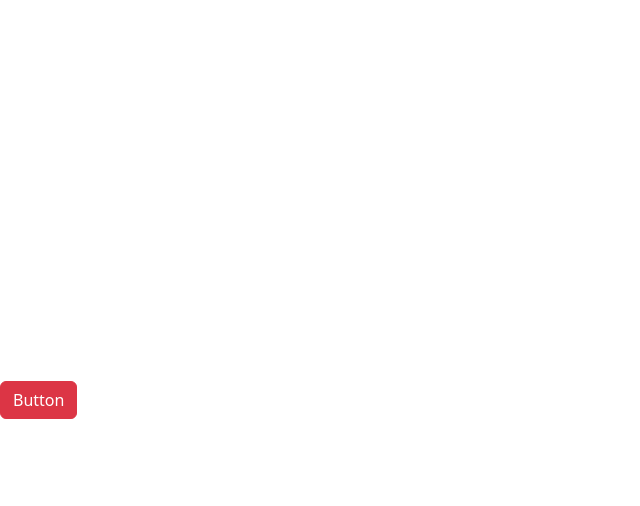
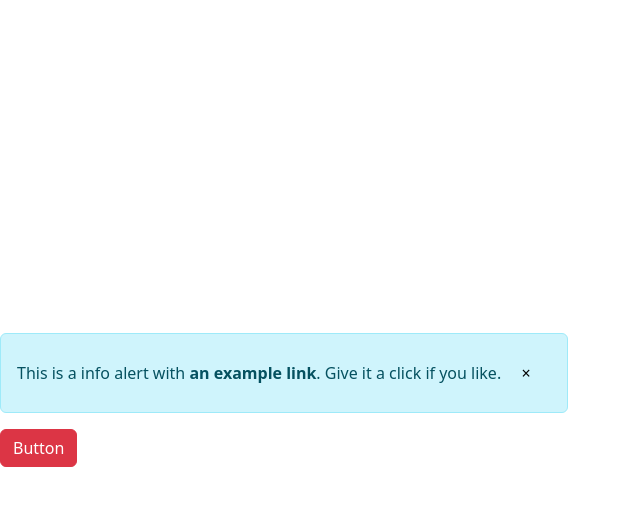
Before and after one commit to C0SMlC/React-18, a React (Vite) app: page / in a window 1280 px wide. Both pictures are taken after a click on the button "Button". Shown: the top 506 px of the page, without its empty margins (0-640 px from the left). Built offline with nearby package versions, Linux system fonts and the light colour scheme.

Commit message:
Exercise-II

```diff
--- a/src/App.tsx
+++ b/src/App.tsx
@@ -59,22 +59,31 @@
 
 // export default App;
 
-import React from 'react';
-// Import Bootstrap CSS
+import React, { useState } from 'react';
+import DismissibleAlert from './dismissibleAlert';
+// import BtnClose from './btnClose';
+import Button from './button';
+
+// // Import Bootstrap CSS
 import 'bootstrap/dist/css/bootstrap.min.css';
-
-// Import Bootstrap JS
 import 'bootstrap/dist/js/bootstrap.min.js';
 
-import Button from './button';
-function App() {
+const App = () => {
+  const [alertVisible, alertManager] = useState(false);
+
   return (
     <div>
-      <Button color="danger" onBtnClick={() => console.log('Clicked')}>
+      {alertVisible && (
+        <DismissibleAlert onClick={() => alertManager(false)}>
+          Try again later...!!!
+        </DismissibleAlert>
+      )}
+
+      <Button color="danger" onBtnClick={() => alertManager(true)}>
         Button
       </Button>
     </div>
   );
-}
+};
 
 export default App;
--- a/src/alert.tsx
+++ b/src/alert.tsx
@@ -1,4 +1,5 @@
 import React, { ReactNode } from 'react';
+// import button from './../node_modules/react-bootstrap/Button';
 
 interface props {
   children: ReactNode;
--- /dev/null
+++ b/src/btnClose.tsx
@@ -0,0 +1,7 @@
+// import React from 'react';
+
+// const BtnClose = () => {
+//   return <div className="btn-close"></div>;
+// };
+
+// export default BtnClose;
--- /dev/null
+++ b/src/dismissibleAlert.tsx
@@ -0,0 +1,29 @@
+import React from 'react';
+
+interface props {
+  children: string;
+  onClick: () => void;
+}
+const DismissibleAlert = ({ children, onClick }: props) => {
+  return (
+    <div className="alert alert-info" role="alert">
+      This is a info alert with{' '}
+      <a href="#" className="alert-link">
+        an example link
+      </a>
+      . Give it a click if you like.
+      <button
+        type="button"
+        className="close"
+        data-dismiss="alert"
+        aria-label="Close"
+        onClick={onClick}
+        style={{ backgroundColor: 'transparent' }}
+      >
+        <span aria-hidden="true">&times;</span>
+      </button>
+    </div>
+  );
+};
+
+export default DismissibleAlert;
--- a/src/index.css
+++ b/src/index.css
@@ -68,7 +68,3 @@ button:focus-visible {
     background-color: #f9f9f9;
   }
 }
-
-.active {
-  background-color: greenyellow;
-}
```
